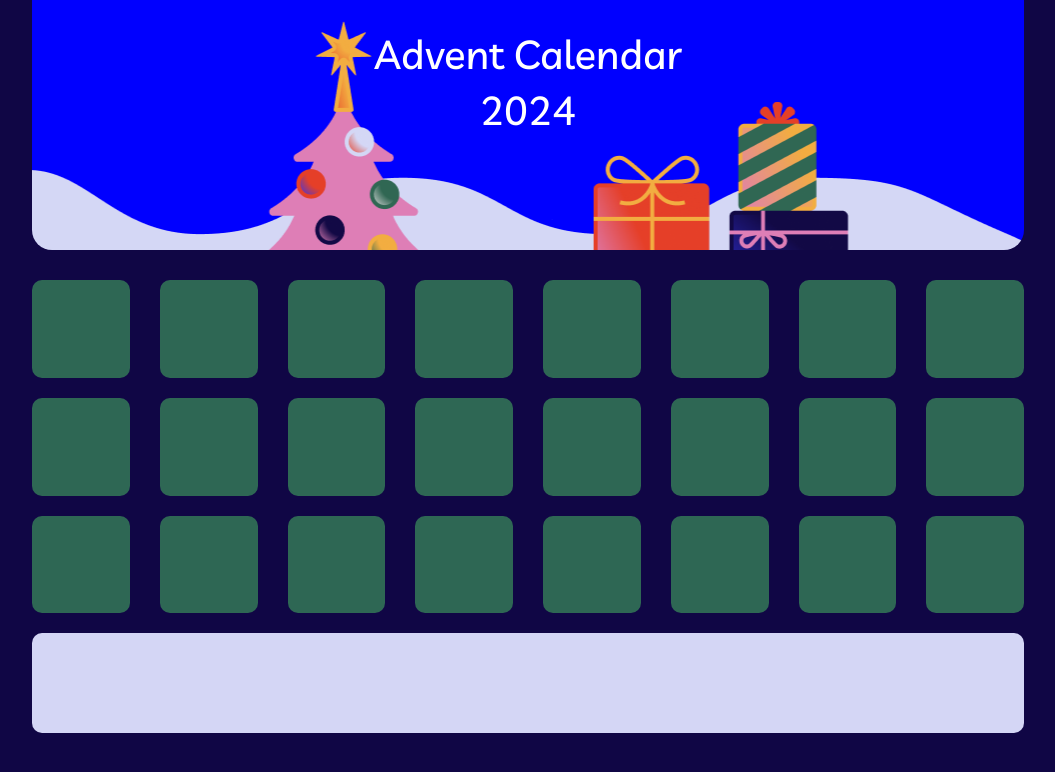
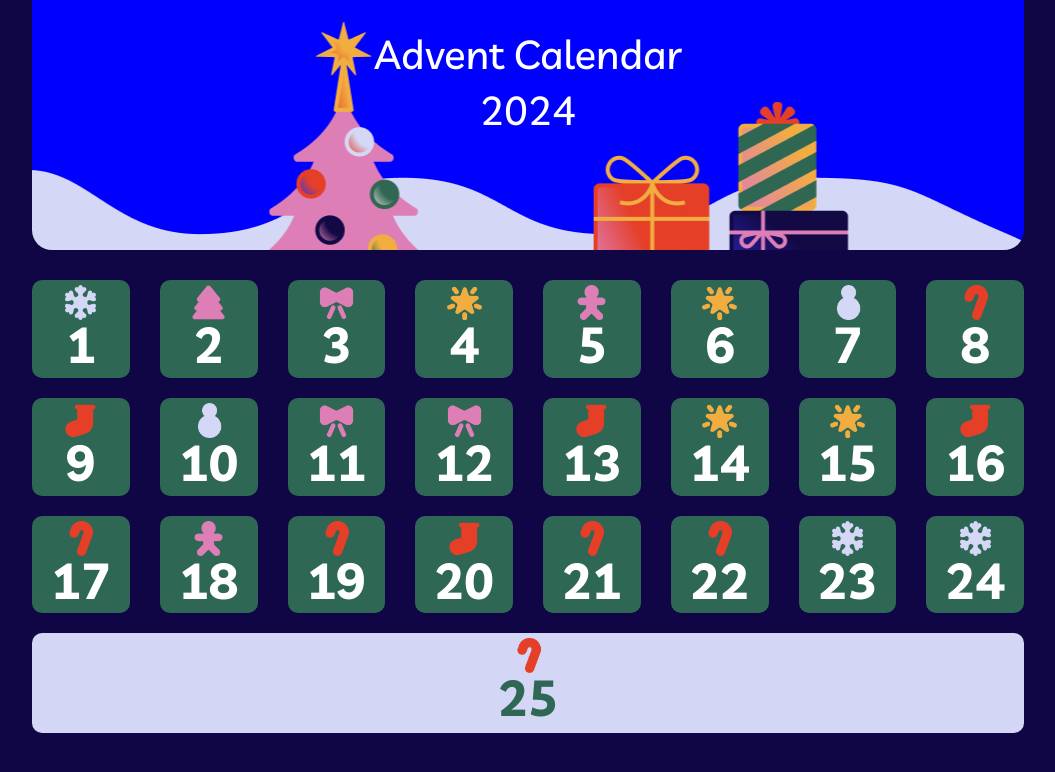
Before and after one commit to MarinaLasorsa/advent-calendar, a plain HTML site: page index.html in a window 1280 px wide. Shown: the whole page, without its empty margins (112-1167 px from the left). Drawn offline with nearby package versions, Linux system fonts and the light colour scheme.

Commit message:
ADD: icon and number to each square in the grid, first manually then dinamically

```diff
--- a/CSS/style.css
+++ b/CSS/style.css
@@ -15,6 +15,7 @@ img {
 body {
     font-family: 'Livvic';
     background-color: #100645;
+    line-height: 1;
 }
 
 
@@ -48,6 +49,10 @@ body {
     aspect-ratio: 1;
     background-color: #2e6754;
     border-radius: 10px;
+    display: flex;
+    flex-direction: column;
+    align-items: center;
+    padding: 5px 0;
 }
 
 .grid-item:last-child {
@@ -55,4 +60,16 @@ body {
     grid-column: span 8;
     height: 100px;
     background-color: #d4d6f5;
+    color: #2e6754;
 }
+
+.icon {
+    width: 35px;
+    height: auto;
+}
+
+.num {
+    font-size: 50px;
+    color: white;
+    font-weight: bold;
+}
--- a/JS/app.js
+++ b/JS/app.js
@@ -2,12 +2,25 @@
 const gridContainer = document.querySelector(".grid-container");
 
 //per ogni elemento in array source
-source.forEach(el => {
+source.forEach((el, i) => {
     //creo un div
     const gridElement = document.createElement("div");
-    //con classe grid-item
+    //con classe grid-item e num
     gridElement.classList.add("grid-item")
+    gridElement.classList.add("num")
 
-    //e lo metto in grid container
+    //definisco l'icona e numero da metterci dentro
+    let icon = el.icon;
+    let num = i + 1;
+
+    //definisco l'elemento img come stringa che ha la variabile icon nel src
+    const imgString = `<img class="icon" src="images/icons/${icon}.png" />`
+    //aggiungo elemento img dentro al grid element
+    gridElement.innerHTML += imgString;
+
+    //aggiungo numero dentro al grid element
+    gridElement.innerHTML += num;
+
+    //metto grid element nel grid container
     gridContainer.append(gridElement);
 })
```
Also changed, not shown: index.html (+4 -1 lines).
